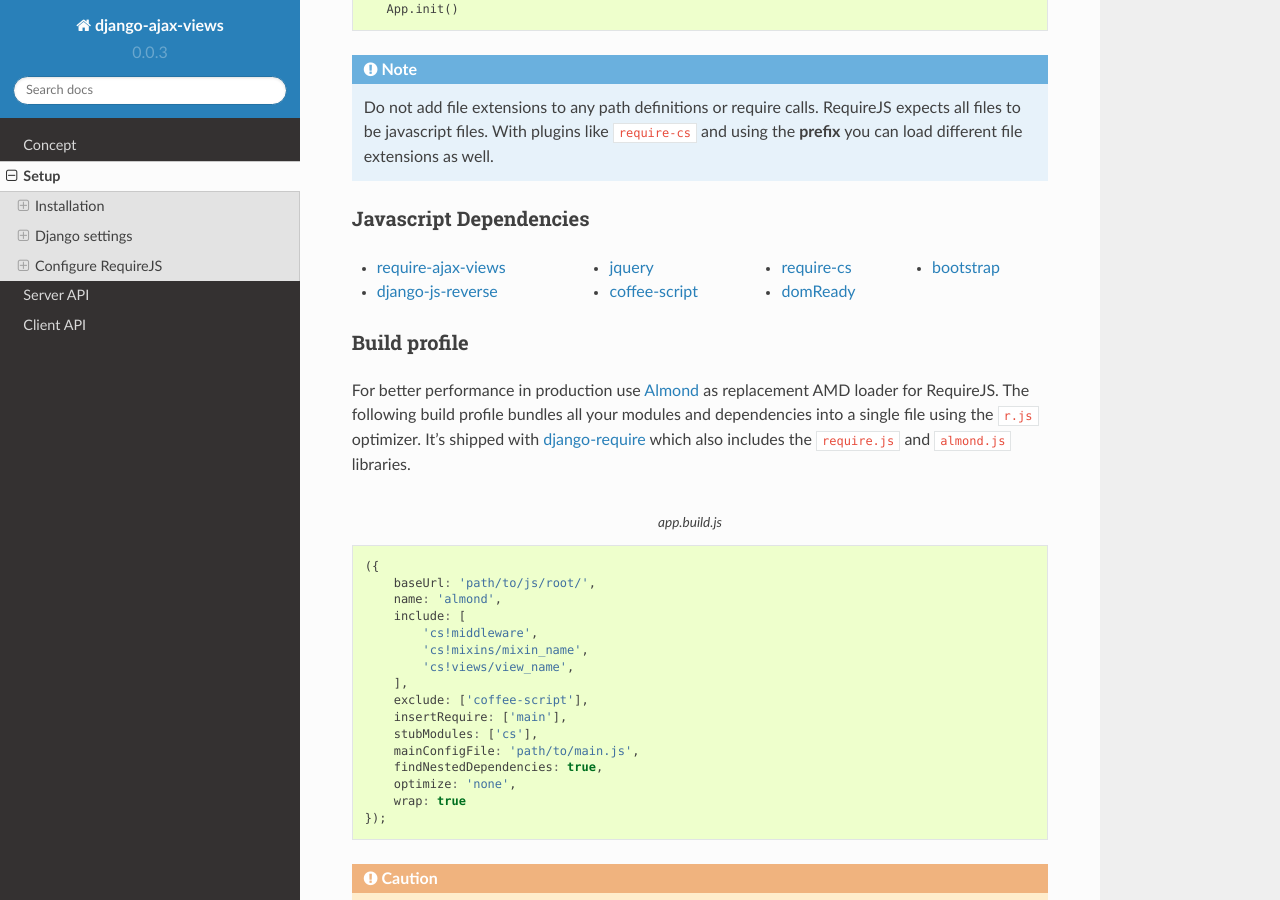
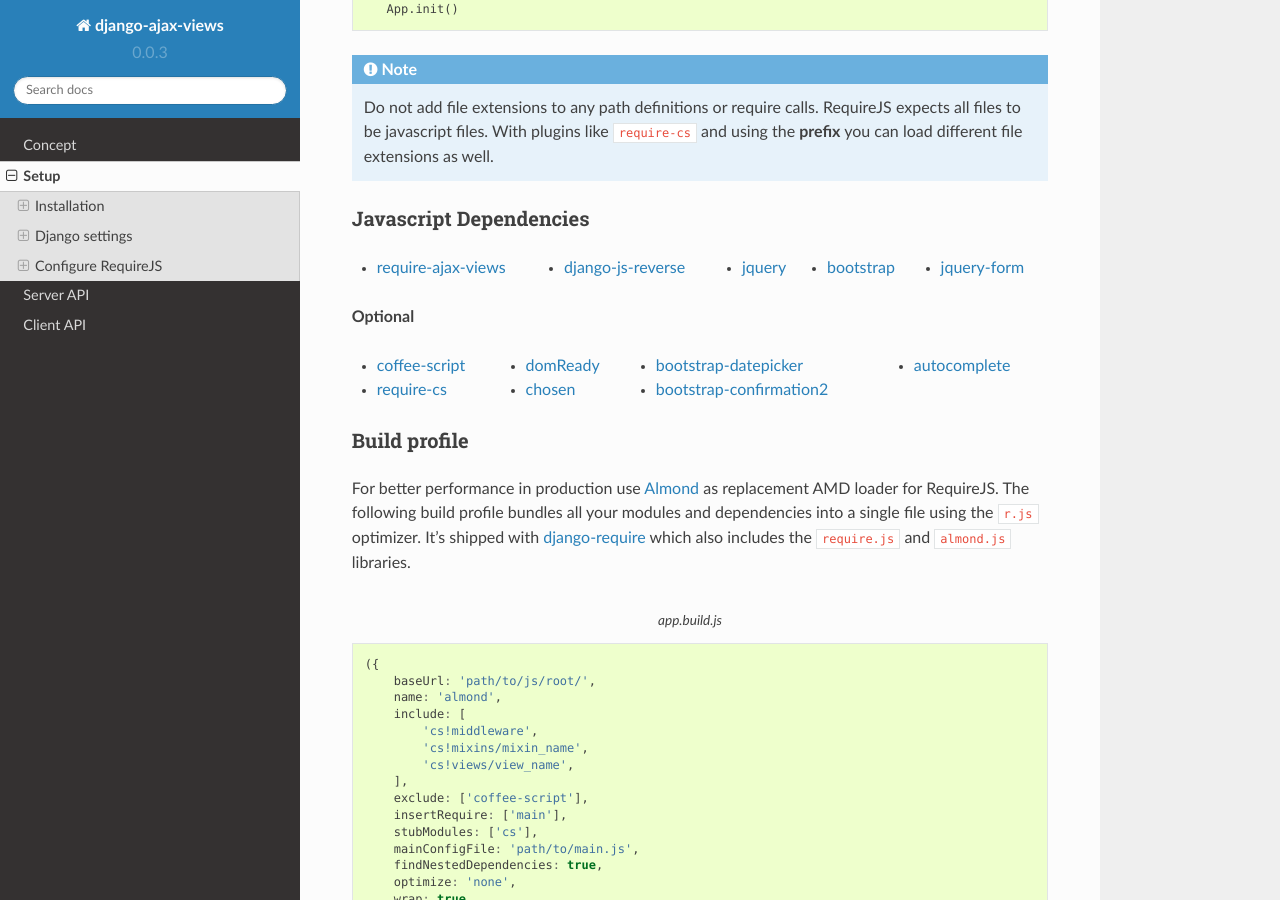
Before and after one commit to baxter07/django-ajax-views, a Sphinx documentation site: the page built from docs/setup.rst, in a window 1280 px wide and 900 px high, scrolled down 3782 px. Built offline with Sphinx 7.4.7 and the Read the Docs theme 2.0.0, drawn with Linux system fonts in a browser that asks for light colours; formulas are drawn with MathJax 3.

Commit message:
updated docs

```diff
--- a/docs/_static/css/custom.css
+++ b/docs/_static/css/custom.css
@@ -2,6 +2,9 @@
     color: #404040;
     pointer-events: none;
     cursor: default;
+}
+#dependencies .hlist dl {
+    margin-bottom: 0;
 }
 .flex-grid {
     display: flex;
--- a/docs/conf.py
+++ b/docs/conf.py
@@ -22,6 +22,7 @@
 import django
 from django.conf import settings
 
+# sys.path.insert(0, os.path.abspath(os.path.join('..', 'ajaxviews', 'static', 'require-ajax-views', 'src')))
 sys.path.insert(0, os.path.abspath('..'))
 import ajaxviews
 
@@ -50,7 +51,6 @@
     'sphinx.ext.imgmath',
     'sphinx.ext.viewcode',
     # 'sphinxcontrib.coffeedomain',
-    # 'sphinxcontrib-coffee',
 ]
 
 # Add any paths that contain templates here, relative to this directory.
@@ -368,8 +368,10 @@
 intersphinx_mapping = {'https://docs.python.org/': None}
 
 
-# -- Options for Coffee output -------------------------------------------
+# -- Options for CoffeeScript output -------------------------------------------
 
-coffee_src_dir = os.path.abspath(os.path.join('..', 'ajaxviews', 'static', 'require-ajax-views', 'src'))
+# coffee_src_dir = os.path.abspath(os.path.join('..', 'ajaxviews', 'static', 'require-ajax-views', 'src'))
+#
+# coffee_src_parser = 'requirejs'
 
-coffee_src_parser = 'requirejs'
+# primary_domain = 'python'
--- a/docs/setup.rst
+++ b/docs/setup.rst
@@ -206,15 +199,26 @@
 -----------------------
 
 .. hlist::
-   :columns: 4
+   :columns: 5
 
    * `require-ajax-views`_
    * `django-js-reverse`_
    * `jquery`_
+   * `bootstrap`_
+   * `jquery-form`_
+
+**Optional**
+
+.. hlist::
+   :columns: 4
+
    * `coffee-script`_
    * `require-cs`_
    * `domReady`_
-   * `bootstrap`_
+   * `chosen`_
+   * `bootstrap-datepicker`_
+   * `bootstrap-confirmation2`_
+   * `autocomplete`_
 
 Build profile
 -------------
@@ -286,3 +290,13 @@
 .. _domReady: https://github.com/requirejs/domReady
 
 .. _bootstrap: https://github.com/twbs/bootstrap
+
+.. _chosen: https://github.com/harvesthq/chosen
+
+.. _bootstrap-datepicker: https://github.com/eternicode/bootstrap-datepicker
+
+.. _bootstrap-confirmation2: http://bootstrap-confirmation.js.org/
+
+.. _autocomplete: https://github.com/yourlabs/django-autocomplete-light
+
+.. _jquery-form: https://github.com/malsup/form
```
Also changed, not shown: other parts of docs/setup.rst (+0 -7 lines), docs/index.rst (+9 -0 lines).
